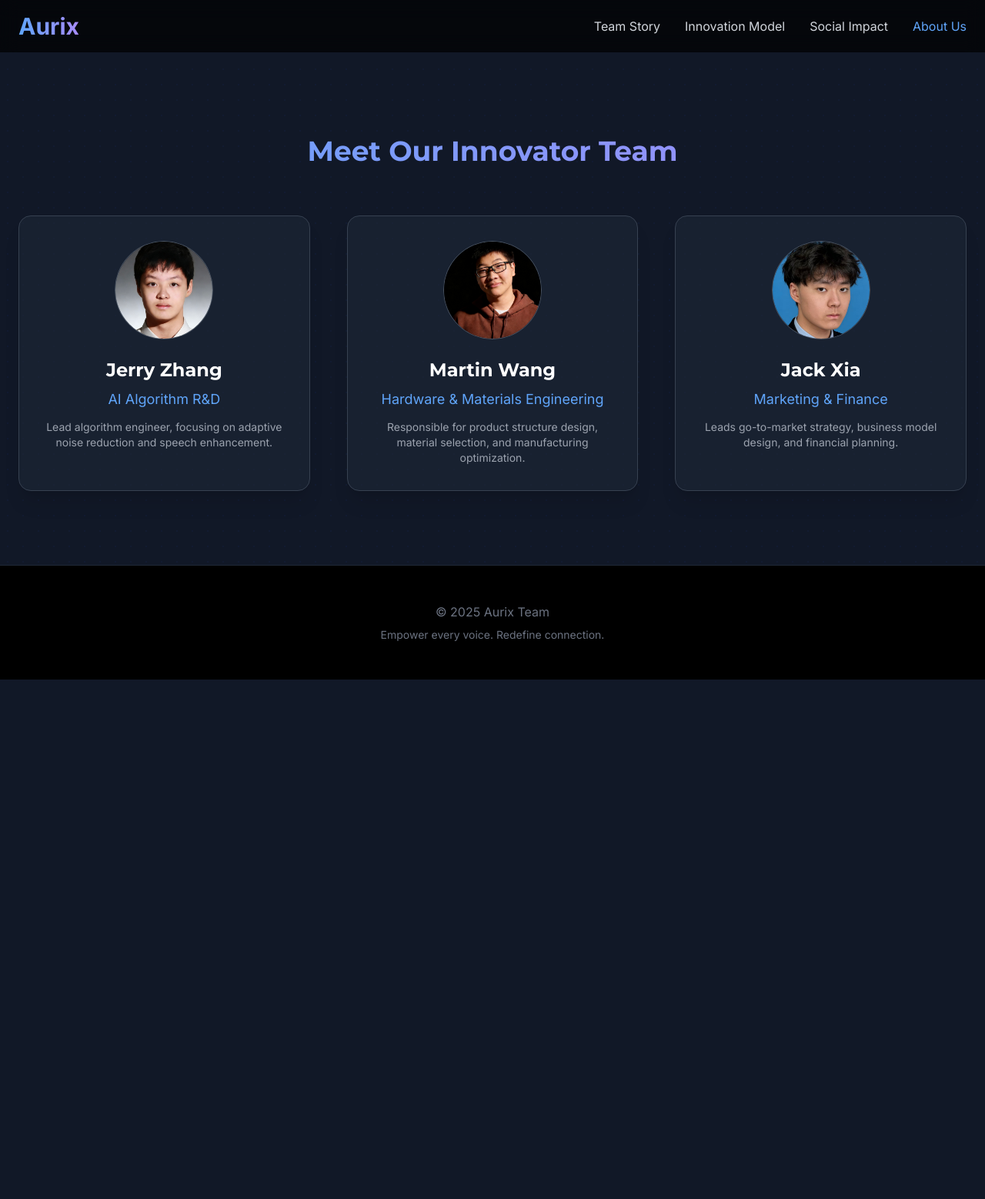
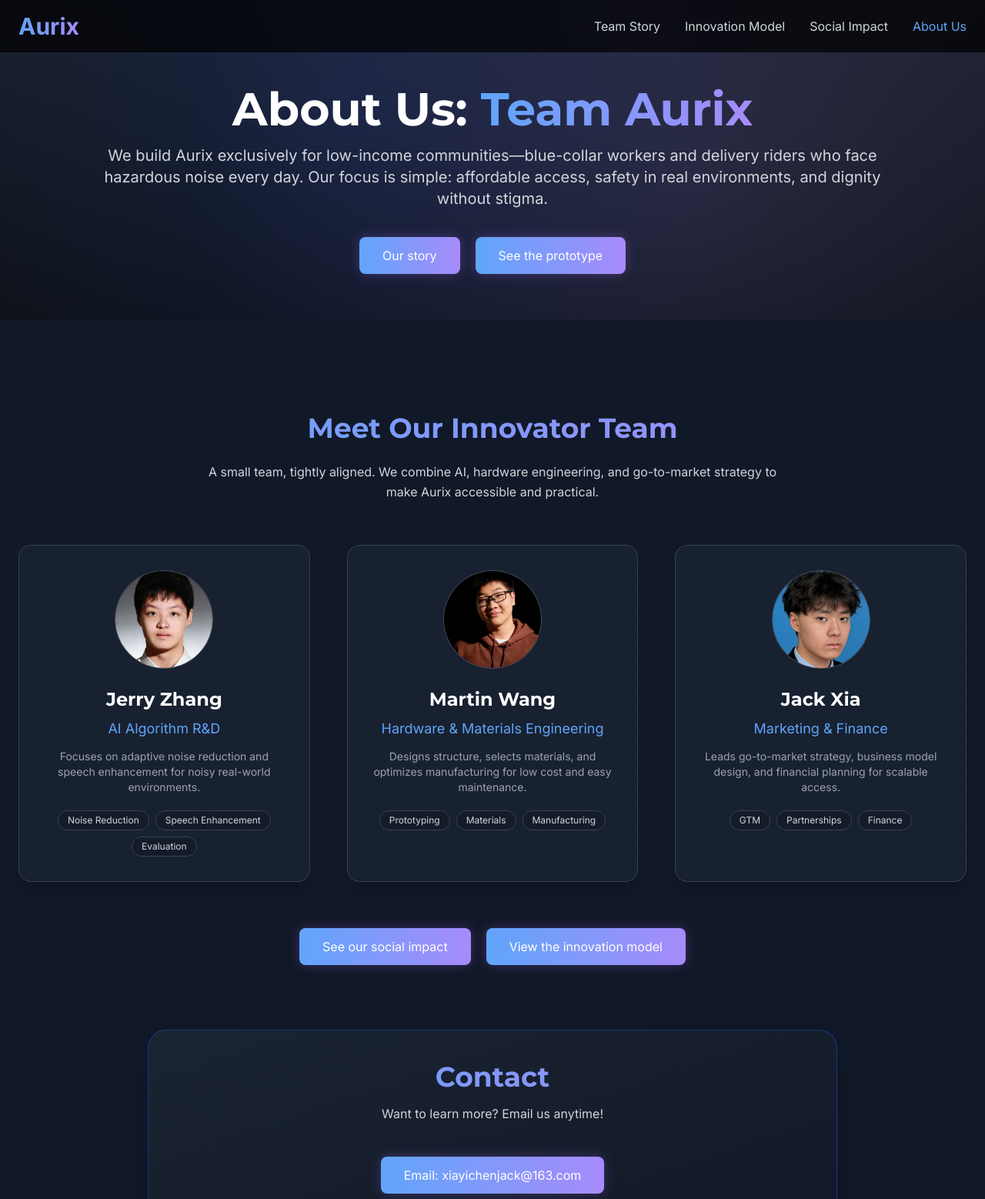
Before and after one commit to ZJerrrrrry/Aurixx, a website built with webpack: page about.html in a window 1280 px wide. Shown: the top 1558 px of the page at 77% size. Before the commit the page ends 883 px from the top, so only its background shows below. Built offline with nearby package versions, Linux system fonts and the light colour scheme.

Commit message:
change on about.html

```diff
--- a/about.html
+++ b/about.html
@@ -115,6 +115,23 @@
             height: 100%;
             z-index: -1;
         }
+
+        /* NEW: tiny hero bg */
+        .hero-section {
+            background: linear-gradient(180deg, #1A202C 0%, #0d1117 100%);
+            position: relative;
+            overflow: hidden;
+        }
+        .hero-overlay {
+            position: absolute;
+            top: 0;
+            left: 0;
+            width: 100%;
+            height: 100%;
+            background: radial-gradient(circle at 35% 35%, rgba(30, 64, 175, 0.18) 0%, transparent 65%),
+                        radial-gradient(circle at 70% 55%, rgba(167, 139, 250, 0.14) 0%, transparent 70%);
+            z-index: 1;
+        }
     </style>
 </head>
 <body class="bg-gray-900 text-gray-200">
@@ -131,31 +148,111 @@
         </div>
     </nav>
 
-    <div class="pt-20">
+    <!-- NEW: about hero (keeps your style, adds hook + CTA) -->
+    <header class="hero-section pt-28 pb-14">
+        <div class="hero-overlay"></div>
+        <div class="bg-pattern-dots"></div>
+        <div class="container mx-auto px-6 relative z-10">
+            <div class="max-w-5xl mx-auto text-center">
+                <h1 class="text-4xl md:text-6xl font-extrabold mb-4 animate-fade-in-up">
+                    About Us: <span class="gradient-text">Team Aurix</span>
+                </h1>
+                <p class="text-gray-300 text-lg md:text-xl leading-relaxed mb-8 animate-fade-in-up delay-200">
+                    We build Aurix exclusively for low-income communities—blue-collar workers and delivery riders who face hazardous noise every day.
+                    Our focus is simple: affordable access, safety in real environments, and dignity without stigma.
+                </p>
+                <div class="flex flex-col sm:flex-row gap-4 justify-center animate-fade-in-up delay-300">
+                    <a href="story.html" class="btn-glow">Our story</a>
+                    <a href="model.html" class="btn-glow">See the prototype</a>
+                </div>
+            </div>
+        </div>
+    </header>
+
+    <div class="pt-6">
+
+        <!-- KEEP: your team section, but upgraded layout + consistency -->
         <section id="team" class="py-24 relative overflow-hidden">
             <div class="bg-pattern-dots"></div>
             <div class="container mx-auto px-6 relative z-10 text-center">
-                <h3 class="text-4xl font-bold mb-16 gradient-text animate-fade-in-up">Meet Our Innovator Team</h3>
+                <h3 class="text-4xl font-bold mb-6 gradient-text animate-fade-in-up">Meet Our Innovator Team</h3>
+                <p class="max-w-3xl mx-auto text-gray-300 leading-relaxed mb-14 animate-fade-in-up delay-100">
+                    A small team, tightly aligned. We combine AI, hardware engineering, and go-to-market strategy to make Aurix accessible and practical.
+                </p>
+
                 <div class="grid md:grid-cols-3 gap-12">
                     <div class="bg-gray-800/60 p-8 rounded-2xl shadow-xl card-glow animate-fade-in-up delay-100 border border-gray-700">
                         <img src="js/image/zjr.jpg" alt="Jerry Zhang" class="w-32 h-32 rounded-full mx-auto mb-6 object-cover border border-gray-600">
                         <h5 class="font-bold text-2xl text-white mb-2">Jerry Zhang</h5>
                         <p class="text-blue-400 text-lg">AI Algorithm R&amp;D</p>
-                        <p class="text-gray-400 text-sm mt-3">Lead algorithm engineer, focusing on adaptive noise reduction and speech enhancement.</p>
+                        <p class="text-gray-400 text-sm mt-3">
+                            Focuses on adaptive noise reduction and speech enhancement for noisy real-world environments.
+                        </p>
+                        <div class="mt-5 flex flex-wrap gap-2 justify-center">
+                            <span class="text-xs px-3 py-1 rounded-full bg-gray-900/50 border border-gray-700 text-gray-300">Noise Reduction</span>
+                            <span class="text-xs px-3 py-1 rounded-full bg-gray-900/50 border border-gray-700 text-gray-300">Speech Enhancement</span>
+                            <span class="text-xs px-3 py-1 rounded-full bg-gray-900/50 border border-gray-700 text-gray-300">Evaluation</span>
+                        </div>
                     </div>
+
                     <div class="bg-gray-800/60 p-8 rounded-2xl shadow-xl card-glow animate-fade-in-up delay-200 border border-gray-700">
                         <img src="js/image/wrc.jpg" alt="Martin Wang" class="w-32 h-32 rounded-full mx-auto mb-6 object-cover border border-gray-600">
                         <h5 class="font-bold text-2xl text-white mb-2">Martin Wang</h5>
                         <p class="text-blue-400 text-lg">Hardware &amp; Materials Engineering</p>
-                        <p class="text-gray-400 text-sm mt-3">Responsible for product structure design, material selection, and manufacturing optimization.</p>
+                        <p class="text-gray-400 text-sm mt-3">
+                            Designs structure, selects materials, and optimizes manufacturing for low cost and easy maintenance.
+                        </p>
+                        <div class="mt-5 flex flex-wrap gap-2 justify-center">
+                            <span class="text-xs px-3 py-1 rounded-full bg-gray-900/50 border border-gray-700 text-gray-300">Prototyping</span>
+                            <span class="text-xs px-3 py-1 rounded-full bg-gray-900/50 border border-gray-700 text-gray-300">Materials</span>
+                            <span class="text-xs px-3 py-1 rounded-full bg-gray-900/50 border border-gray-700 text-gray-300">Manufacturing</span>
+                        </div>
                     </div>
+
                     <div class="bg-gray-800/60 p-8 rounded-2xl shadow-xl card-glow animate-fade-in-up delay-300 border border-gray-700">
                         <img src="js/image/xyc.jpg" alt="Jack Xia" class="w-32 h-32 rounded-full mx-auto mb-6 object-cover border border-gray-600">
-                        <h5 class="font-bold text-2xl text-white mb-2">Jack Xia</h5> <p class="text-blue-400 text-lg">Marketing &amp; Finance</p>
-                        <p class="text-gray-400 text-sm mt-3">Leads go-to-market strategy, business model design, and financial planning.</p>
+                        <h5 class="font-bold text-2xl text-white mb-2">Jack Xia</h5>
+                        <p class="text-blue-400 text-lg">Marketing &amp; Finance</p>
+                        <p class="text-gray-400 text-sm mt-3">
+                            Leads go-to-market strategy, business model design, and financial planning for scalable access.
+                        </p>
+                        <div class="mt-5 flex flex-wrap gap-2 justify-center">
+                            <span class="text-xs px-3 py-1 rounded-full bg-gray-900/50 border border-gray-700 text-gray-300">GTM</span>
+                            <span class="text-xs px-3 py-1 rounded-full bg-gray-900/50 border border-gray-700 text-gray-300">Partnerships</span>
+                            <span class="text-xs px-3 py-1 rounded-full bg-gray-900/50 border border-gray-700 text-gray-300">Finance</span>
+                        </div>
                     </div>
                 </div>
+
+                <!-- NEW: CTA row -->
+                <div class="mt-14 flex flex-col sm:flex-row items-center justify-center gap-4 animate-fade-in-up delay-400">
+                    <a href="impact.html" class="btn-glow">See our social impact</a>
+                    <a href="model.html" class="btn-glow">View the innovation model</a>
+                </div>
             </div>
+              <!-- NEW: Contact / Email -->
+            <section id="contact" class="py-20 relative overflow-hidden">
+                <div class="bg-pattern-dots"></div>
+                <div class="container mx-auto px-6 relative z-10">
+                    <div class="max-w-4xl mx-auto bg-gradient-to-br from-gray-800/70 to-gray-900/70 rounded-3xl overflow-hidden shadow-2xl p-10 border border-blue-700/50 animate-fade-in-up">
+                        <h3 class="text-3xl md:text-4xl font-bold text-center mb-4 gradient-text">Contact</h3>
+                        <p class="text-center text-gray-300 mb-10">
+                            Want to learn more? Email us anytime!
+                        </p>
+
+                        <div class="flex flex-col md:flex-row items-center justify-center gap-4 mt-1">
+                            <a href="mailto:xiayichenjack@163.com"
+                               class="btn-glow">
+                                Email: xiayichenjack@163.com
+                            </a>
+                        </div>
+
+                        <p class="text-center text-gray-500 text-sm mt-6">
+                            We respond within 24–48 hours.
+                        </p>
+                    </div>
+                </div>
+            </section>
         </section>
     </div>
 
```
